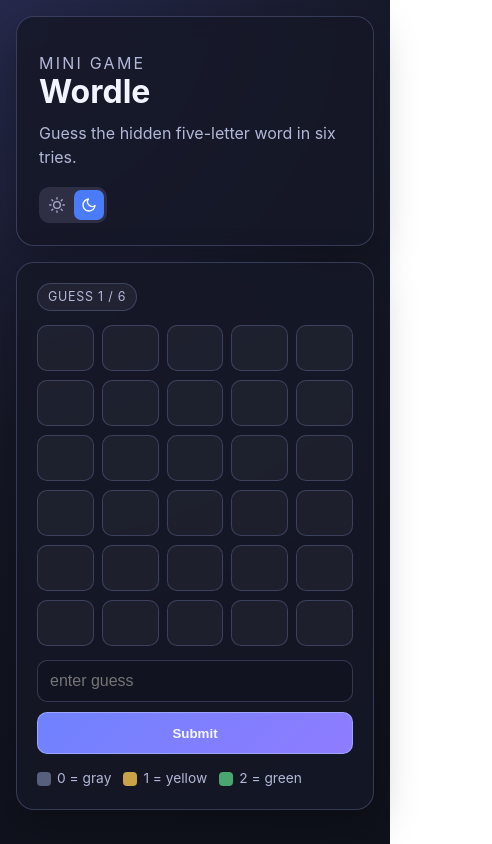
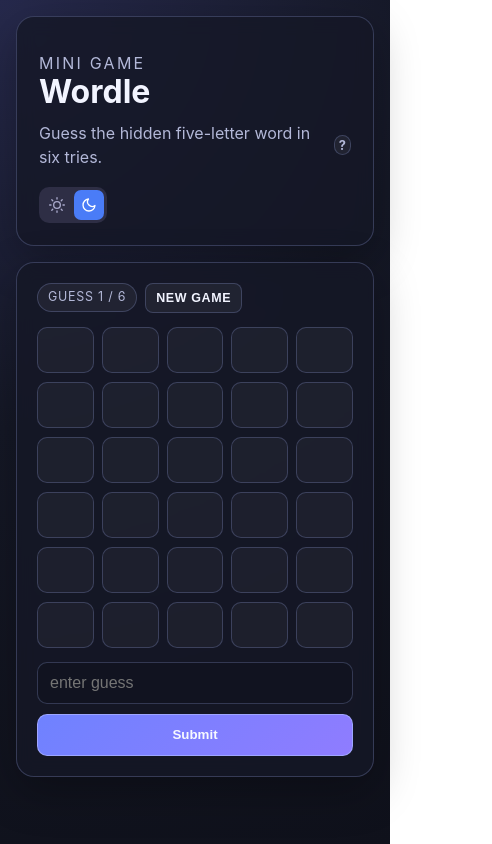
Before and after one commit to adishjain97230/frontendach, a React (Vite) app: page /wordle in a window 390 px wide. Shown: the whole page, 492 px wide, since content can reach past the window. Built offline with nearby package versions, Linux system fonts and the light colour scheme.

Commit message:
added new game button

```diff
--- a/src/pages/WordlePage.css
+++ b/src/pages/WordlePage.css
@@ -92,6 +92,57 @@
   font-size: 1rem;
 }
 
+.wordle-subtitle {
+  display: inline-flex;
+  align-items: center;
+  gap: 8px;
+}
+
+.wordle-rules-trigger {
+  position: relative;
+  width: 20px;
+  height: 20px;
+  display: inline-grid;
+  place-items: center;
+  border-radius: 999px;
+  border: 1px solid var(--border);
+  background: var(--surface-alt);
+  color: var(--text-secondary);
+  font-size: 0.8rem;
+  font-weight: 700;
+  cursor: help;
+  outline: none;
+}
+
+.wordle-rules-tooltip {
+  position: absolute;
+  left: 50%;
+  bottom: calc(100% + 10px);
+  transform: translateX(-50%);
+  width: min(300px, calc(100vw - 60px));
+  border: 1px solid var(--border);
+  border-radius: 10px;
+  background: var(--surface);
+  color: var(--text-primary);
+  box-shadow: 0 10px 24px rgba(0, 0, 0, 0.24);
+  padding: 10px 12px;
+  font-size: 0.82rem;
+  line-height: 1.45;
+  text-align: left;
+  visibility: hidden;
+  opacity: 0;
+  pointer-events: none;
+  transition: opacity 0.2s ease;
+  z-index: 5;
+}
+
+.wordle-rules-trigger:hover .wordle-rules-tooltip,
+.wordle-rules-trigger:focus .wordle-rules-tooltip,
+.wordle-rules-trigger:focus-visible .wordle-rules-tooltip {
+  visibility: visible;
+  opacity: 1;
+}
+
 .wordle-theme-toggle {
   display: flex;
   align-items: center;
@@ -130,6 +181,7 @@
   display: flex;
   flex-wrap: wrap;
   gap: 8px;
+  align-items: center;
 }
 
 .wordle-status-pill {
@@ -151,6 +203,27 @@
 .wordle-status-pill.danger {
   border-color: color-mix(in srgb, #d6707f 60%, var(--border));
   color: #d6707f;
+}
+
+.wordle-new-game {
+  margin-left: auto;
+  min-height: 30px;
+  padding: 0 10px;
+  border: 1px solid var(--border);
+  border-radius: 8px;
+  background: var(--surface-alt);
+  color: var(--text-primary);
+  font-size: 0.78rem;
+  font-weight: 600;
+  letter-spacing: 0.05em;
+  text-transform: uppercase;
+  cursor: pointer;
+  transition: border-color 0.2s ease, background 0.2s ease;
+}
+
+.wordle-new-game:hover {
+  border-color: var(--accent-strong);
+  background: rgba(141, 162, 255, 0.14);
 }
 
 .wordle-error {
@@ -244,39 +317,6 @@
   cursor: not-allowed;
 }
 
-.wordle-legend {
-  display: flex;
-  flex-wrap: wrap;
-  gap: 12px;
-  color: var(--text-secondary);
-  font-size: 0.86rem;
-}
-
-.wordle-legend span {
-  display: inline-flex;
-  align-items: center;
-  gap: 6px;
-}
-
-.legend-swatch {
-  display: inline-block;
-  width: 14px;
-  height: 14px;
-  border-radius: 4px;
-}
-
-.legend-swatch.gray {
-  background: var(--tile-gray);
-}
-
-.legend-swatch.yellow {
-  background: var(--tile-yellow);
-}
-
-.legend-swatch.green {
-  background: var(--tile-green);
-}
-
 @media (max-width: 700px) {
   .wordle-root {
     padding: 16px;
@@ -290,4 +330,8 @@
   .wordle-input-row {
     grid-template-columns: 1fr;
   }
+
+  .wordle-new-game {
+    margin-left: 0;
+  }
 }
--- a/src/pages/WordlePage.tsx
+++ b/src/pages/WordlePage.tsx
@@ -91,6 +91,18 @@
     );
   }, [isDark]);
 
+  const handleNewGame = () => {
+    if (isSubmitting) {
+      return;
+    }
+
+    setWords([]);
+    setFeedbacks([]);
+    setCurrentWord("");
+    setError(null);
+    targetWordIdRef.current = null;
+  };
+
   const handleSubmit = async () => {
     if (currentWord.length !== WORD_LENGTH) {
       setError("Please enter exactly 5 letters.");
@@ -99,7 +111,9 @@
 
     if (hasFinished) {
       setError(
-        hasWon ? "Game finished. You already won." : "No guesses left in this round.",
+        hasWon
+          ? "Game finished. You already won."
+          : "No guesses left in this round.",
       );
       return;
     }
@@ -179,9 +193,28 @@
           <div className="wordle-hero-copy">
             <p className="wordle-kicker">Mini Game</p>
             <h1>Wordle</h1>
-            <p>Guess the hidden five-letter word in six tries.</p>
+            <p className="wordle-subtitle">
+              Guess the hidden five-letter word in six tries.
+              <span
+                className="wordle-rules-trigger"
+                tabIndex={0}
+                aria-label="Game rules"
+              >
+                ?
+                <span className="wordle-rules-tooltip" role="tooltip">
+                  Guess a valid five-letter word. Green means correct letter in
+                  the correct spot, yellow means correct letter in the wrong
+                  spot, and gray means the letter is not in the word. You have
+                  six guesses.
+                </span>
+              </span>
+            </p>
           </div>
-          <div className="wordle-theme-toggle" role="group" aria-label="Theme toggle">
+          <div
+            className="wordle-theme-toggle"
+            role="group"
+            aria-label="Theme toggle"
+          >
             <button
               type="button"
               className={`wordle-theme-btn ${!isDark ? "active" : ""}`}
@@ -206,13 +239,27 @@
             <span className="wordle-status-pill">
               Guess {Math.min(words.length + 1, MAX_GUESSES)} / {MAX_GUESSES}
             </span>
-            {hasWon && <span className="wordle-status-pill success">You solved it!</span>}
+            {hasWon && (
+              <span className="wordle-status-pill success">You solved it!</span>
+            )}
             {!hasWon && words.length >= MAX_GUESSES && (
               <span className="wordle-status-pill danger">Round complete</span>
             )}
+            <button
+              type="button"
+              className="wordle-new-game"
+              onClick={handleNewGame}
+              disabled={isSubmitting}
+            >
+              New Game
+            </button>
           </div>
 
-          {error && <p className="wordle-error" role="alert">{error}</p>}
+          {error && (
+            <p className="wordle-error" role="alert">
+              {error}
+            </p>
+          )}
 
           <div className="wordle-grid" aria-live="polite">
             {Array.from({ length: MAX_GUESSES }, (_, rowIndex) => {
@@ -223,7 +270,9 @@
                 <div key={`row-${rowIndex}`} className="wordle-row">
                   {Array.from({ length: WORD_LENGTH }, (_, colIndex) => {
                     const letter = guess[colIndex]?.toUpperCase() ?? "";
-                    const feedbackCode = feedback[colIndex] as FeedbackCode | undefined;
+                    const feedbackCode = feedback[colIndex] as
+                      | FeedbackCode
+                      | undefined;
                     const tileClass =
                       feedbackCode === 2
                         ? "wordle-tile green"
@@ -234,7 +283,10 @@
                             : "wordle-tile";
 
                     return (
-                      <div key={`tile-${rowIndex}-${colIndex}`} className={tileClass}>
+                      <div
+                        key={`tile-${rowIndex}-${colIndex}`}
+                        className={tileClass}
+                      >
                         {letter}
                       </div>
                     );
@@ -275,12 +327,6 @@
               {isSubmitting ? "Submitting..." : "Submit"}
             </button>
           </div>
-
-          <div className="wordle-legend">
-            <span><i className="legend-swatch gray" />0 = gray</span>
-            <span><i className="legend-swatch yellow" />1 = yellow</span>
-            <span><i className="legend-swatch green" />2 = green</span>
-          </div>
         </section>
       </main>
     </div>
```
